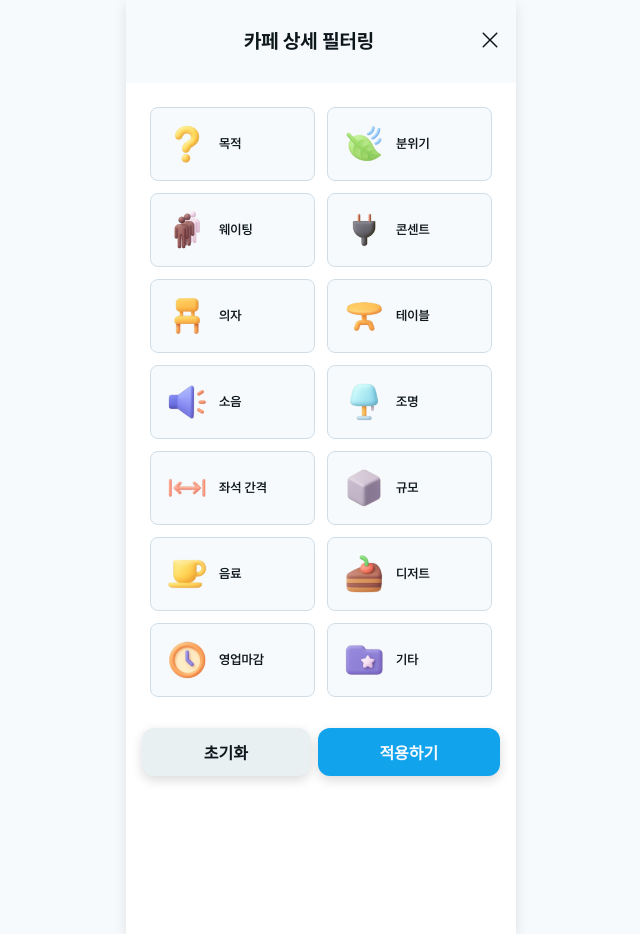
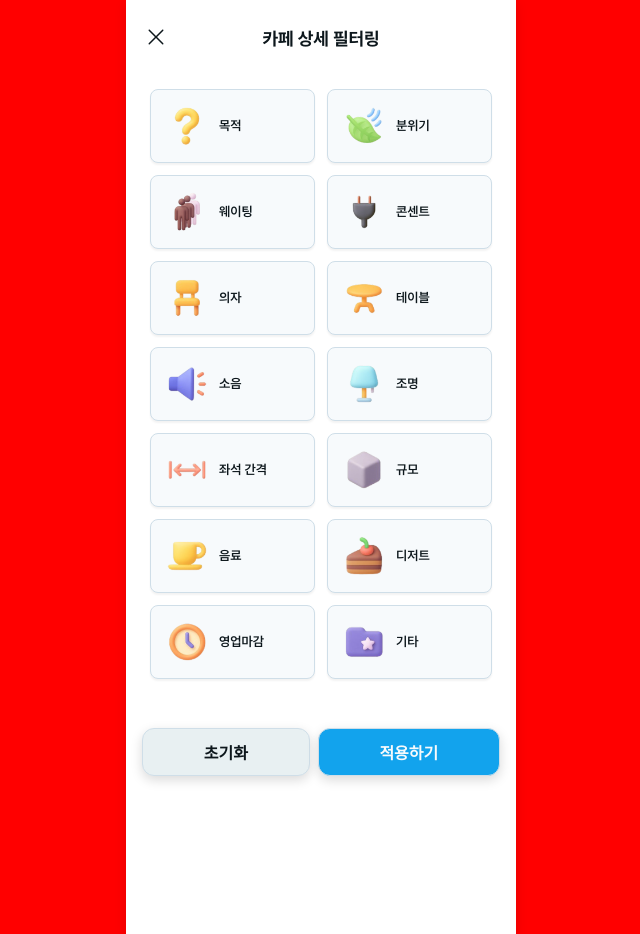
Before and after one commit to fiftyline/cafe_mapo, a React (Vite) app: page / in a window 1280 px wide. Both pictures are taken after a click on the button "카페 상세 필터링". Shown: the whole page, without its empty margins (319-959 px from the left). Built offline with nearby package versions, Linux system fonts and the light colour scheme; no server answers; the database is empty.

Commit message:
1차 완성

```diff
--- a/src/App.jsx
+++ b/src/App.jsx
@@ -28,7 +28,7 @@ function App() {
     const from = page * pageSize;
     const to = from + pageSize - 1;
 
-    let query = supabase.from('cafes').select('*');
+    let query = supabase.from('cafes').select('*').order('base', { ascending: true });
 
     // Apply search term
     if (searchTerm) {
@@ -85,8 +85,8 @@ function App() {
 
       const updateState = (prevState) => {
         if (page === 0) return cafesWithImages;
-        const existingIds = new Set(prevState.map(c => c.id));
-        const newCafes = cafesWithImages.filter(c => !existingIds.has(c.id));
+        const existingIds = new Set(prevState.map(c => c.base));
+        const newCafes = cafesWithImages.filter(c => !existingIds.has(c.base));
         return [...prevState, ...newCafes];
       };
 
@@ -139,10 +139,11 @@ function App() {
     if (view === 'filter') {
       return (
         <div className="filter-screen-header">
-          <h1 className="filter-screen-title">카페 상세 필터링</h1>
           <button className="close-button" onClick={() => setView('list')}>
              <img src={closeSvg} alt="Close" />
           </button>
+          <h1 className="filter-screen-title">카페 상세 필터링</h1>
+          <div className="header-spacer"></div>
         </div>
       );
     }
--- a/src/components/CafeList.jsx
+++ b/src/components/CafeList.jsx
@@ -28,7 +28,7 @@ const CafeList = ({ cafes, onCafeClick, loadMoreCafes, hasMore, loading }) => {
   return (
     <div className={styles.cafeList}>
       {cafes.map((cafe) => (
-        <div key={cafe.id} className={styles.cafeItem} onClick={() => onCafeClick(cafe)}>
+        <div key={cafe.base} className={styles.cafeItem} onClick={() => onCafeClick(cafe)}>
           <div
             className={styles.cafeItemImage}
             style={{ backgroundImage: cafe.thumbnailUrl ? `url(${cafe.thumbnailUrl})` : 'none' }}
--- a/src/components/Filter.module.css
+++ b/src/components/Filter.module.css
@@ -3,7 +3,7 @@
   display: grid;
   grid-template-columns: repeat(2, 1fr);
   gap: 12px;
-  padding: 24px;
+  padding: 12px 24px 24px;
   overflow-y: auto;
 }
 
@@ -18,6 +18,7 @@
   border: 1px solid #CFDEE8;
   background: #F7FAFC;
   cursor: pointer;
+  box-shadow: 0 2px 2px 0 rgba(0, 0, 0, 0.05);
 }
 
 .icon {
--- a/src/index.css
+++ b/src/index.css
@@ -1,3 +1,5 @@
+body { background-color: red !important; }
+
 @font-face {
   font-family: 'Pretendard';
   font-weight: 100;
@@ -92,7 +94,7 @@ body {
   display: flex;
   flex-direction: column;
   align-items: center;
-  gap: 8px;
+  gap: 0;
 }
 
 .header-title {
@@ -103,6 +105,7 @@ body {
   font-style: normal;
   font-weight: 700;
   line-height: 23px; /* 95.833% */
+  margin: 20px 0 4px 0;
 }
 
 .header-location {
@@ -113,7 +116,7 @@ body {
   font-style: normal;
   font-weight: 700;
   line-height: 23px; /* 143.75% */
-  margin-top: 0;
+  margin: 0;
 }
 
 .search-bar-container {
@@ -268,13 +271,13 @@ body {
     justify-content: space-between;
     align-items: center;
     padding: 16px;
-    background: #F7FAFC;
+    background: #FFFFFF;
 }
 
 .filter-screen-title {
     color: #0D171C;
     text-align: center;
-    font-size: 20px;
+    font-size: 18px;
     font-weight: 700;
     flex-grow: 1;
 }
@@ -284,11 +287,17 @@ body {
     width: 24px; height: 24px;
 }
 
+.header-spacer {
+    width: 24px;
+    height: 24px;
+}
+
 .filter-grid {
   display: grid;
   grid-template-columns: repeat(2, 1fr);
-  gap: 20px 16px;
-  padding: 12px 16px;
+  gap: 12px;
+  padding: 12px 24px 24px;
+  overflow-y: auto;
 }
 
 .filter-item {
@@ -325,7 +334,7 @@ body {
     border-radius: 12px;
     font-size: 16px;
     font-weight: 700;
-    border: none;
+    border: 1px solid #CFDEE8;
     cursor: pointer;
     flex-grow: 1;
 }
--- a/src/services/filterConfig.js
+++ b/src/services/filterConfig.js
@@ -1,6 +1,4 @@
 // src/services/filterConfig.js
-
-// 필터링 옵션들을 중앙에서 관리하기 위한 설정 파일
 
 // 아이콘 경로를 동적으로 가져오기 위해 import.meta.glob 사용
 // Vite의 기능으로, assets 폴더 내의 모든 png 파일을 가져옵니다.
```
